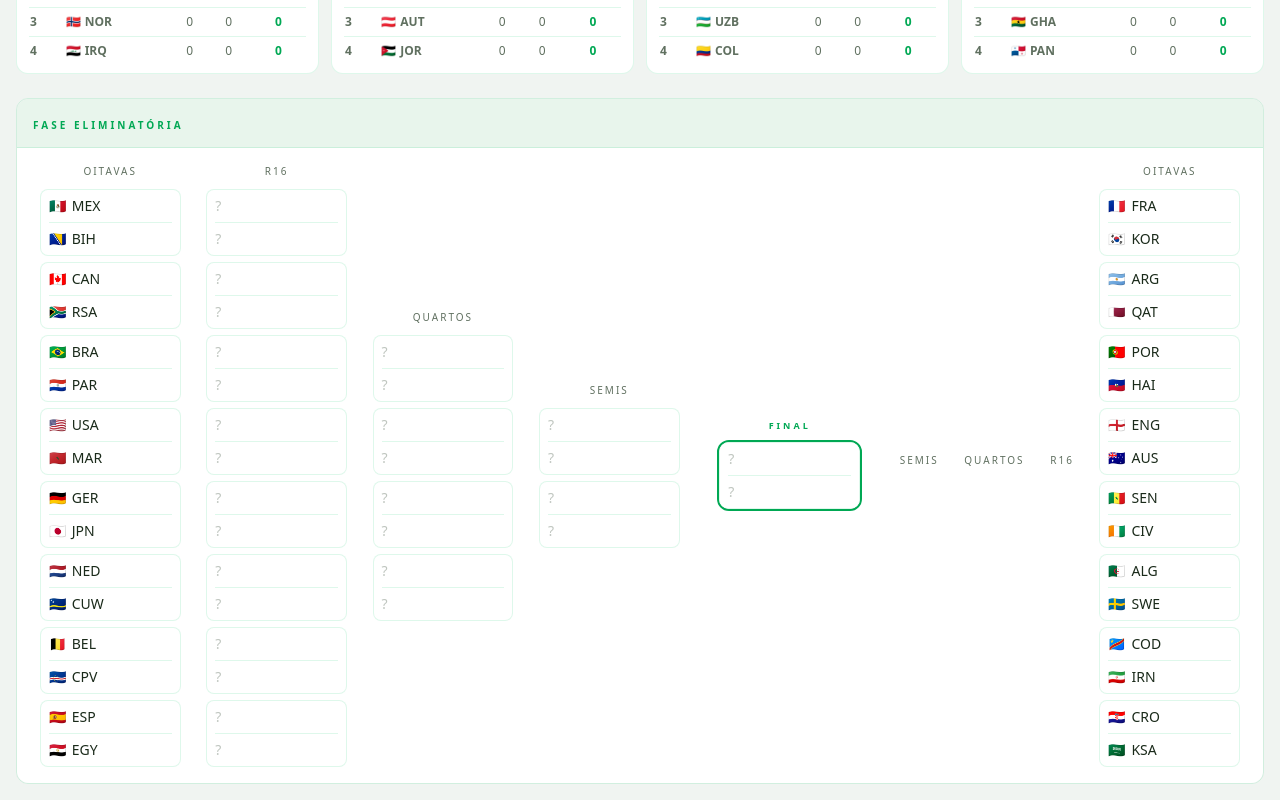
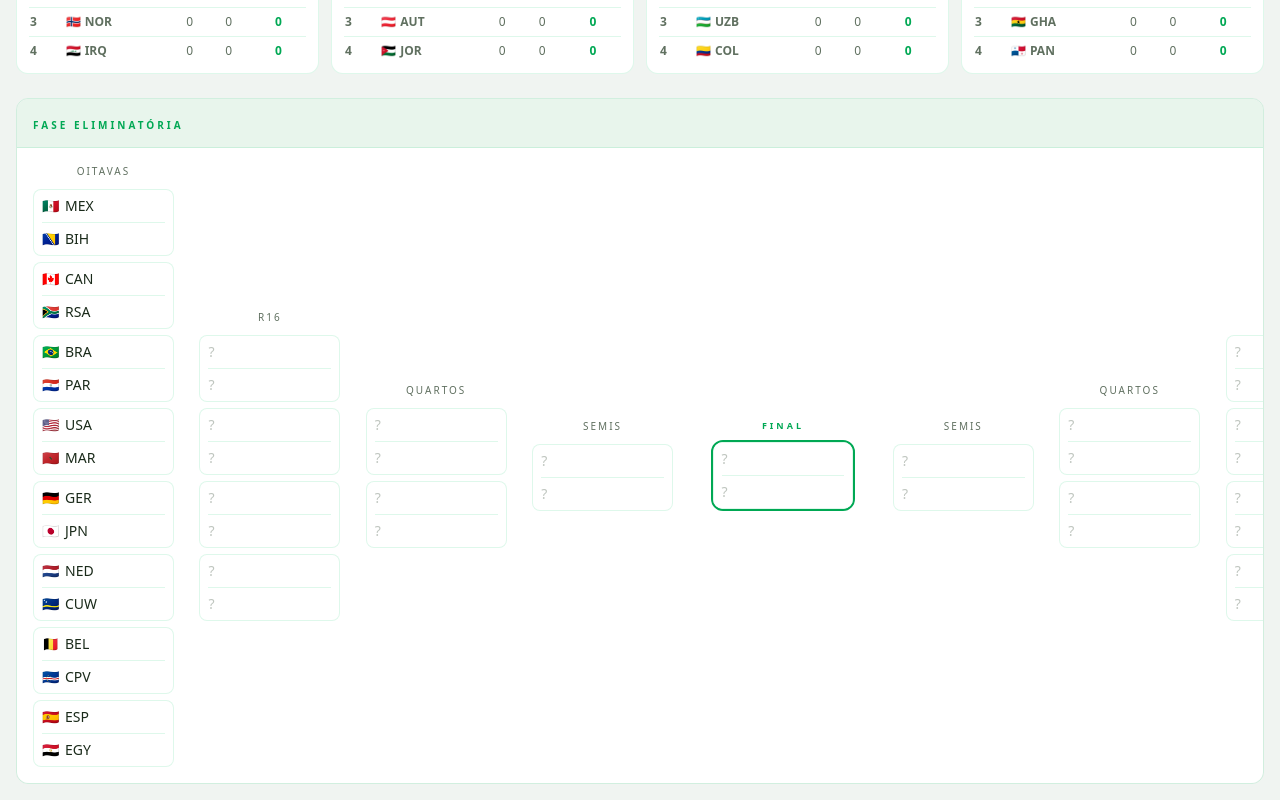
Before and after one commit to JonasMaia12/World-Cup-Predictor, a React (Vite) app: page / in a window 1280 px wide. Shown: the part 629-1429 px from the top of the page. Built offline with nearby package versions, Linux system fonts and the light colour scheme.

Commit message:
feat: BracketView — clickable match cards, champion banner, correct round sizes

```diff
--- a/src/components/bracket/BracketView.tsx
+++ b/src/components/bracket/BracketView.tsx
@@ -27,12 +27,22 @@ function TeamSlot({ code }: { code: string | null }) {
   )
 }
 
-function MatchCard({ match }: { match: BracketMatch }) {
+function MatchCard({
+  match,
+  onClick,
+}: {
+  match: BracketMatch
+  onClick?: (match: BracketMatch) => void
+}) {
   return (
     <div
       data-testid={`bracket-match-${match.id}`}
-      className="bg-wcp-surface border border-wcp-border rounded-lg overflow-hidden"
+      className={cn(
+        'bg-wcp-surface border border-wcp-border rounded-lg overflow-hidden',
+        onClick && 'cursor-pointer hover:border-wcp-primary transition-colors',
+      )}
       style={{ minWidth: 'clamp(110px, 11vw, 150px)' }}
+      onClick={onClick ? () => onClick(match) : undefined}
     >
       <TeamSlot code={match.home} />
       <div className="h-px bg-wcp-border mx-2" />
@@ -44,51 +54,59 @@ function MatchCard({ match }: { match: BracketMatch }) {
 function RoundColumn({
   title,
   matches,
+  onMatchClick,
 }: {
   title: string
   matches: BracketMatch[]
+  onMatchClick?: (match: BracketMatch) => void
 }) {
   return (
     <div className="flex flex-col gap-1.5 items-center">
       <span className="text-[10px] text-wcp-muted tracking-[2px] uppercase mb-1">{title}</span>
       <div className="flex flex-col gap-1.5">
         {matches.map((m) => (
-          <MatchCard key={m.id} match={m} />
+          <MatchCard key={m.id} match={m} onClick={onMatchClick} />
         ))}
       </div>
     </div>
   )
 }
 
-function DesktopBracket({ bracket }: { bracket: Bracket }) {
+function DesktopBracket({
+  bracket,
+  onMatchClick,
+}: {
+  bracket: Bracket
+  onMatchClick?: (match: BracketMatch) => void
+}) {
   const leftR32  = bracket.roundOf32.slice(0, 8)
   const rightR32 = bracket.roundOf32.slice(8)
-  const leftR16  = bracket.roundOf16.slice(0, 8)
-  const rightR16 = bracket.roundOf16.slice(8)
-  const leftQF   = bracket.quarterFinals.slice(0, 4)
-  const rightQF  = bracket.quarterFinals.slice(4)
-  const leftSF   = bracket.semiFinals.slice(0, 2)
-  const rightSF  = bracket.semiFinals.slice(2)
+  const leftR16  = bracket.roundOf16.slice(0, 4)
+  const rightR16 = bracket.roundOf16.slice(4)
+  const leftQF   = bracket.quarterFinals.slice(0, 2)
+  const rightQF  = bracket.quarterFinals.slice(2)
+  const leftSF   = bracket.semiFinals.slice(0, 1)
+  const rightSF  = bracket.semiFinals.slice(1)
 
   return (
     <div className="overflow-x-auto py-4 px-4">
       <div className="flex items-center justify-center min-w-fit" style={{ gap: 'clamp(12px, 2vw, 32px)' }}>
-        <RoundColumn title="Oitavas" matches={leftR32} />
-        <RoundColumn title="R16" matches={leftR16} />
-        <RoundColumn title="Quartos" matches={leftQF} />
-        <RoundColumn title="Semis" matches={leftSF} />
+        <RoundColumn title="Oitavas" matches={leftR32} onMatchClick={onMatchClick} />
+        <RoundColumn title="R16" matches={leftR16} onMatchClick={onMatchClick} />
+        <RoundColumn title="Quartos" matches={leftQF} onMatchClick={onMatchClick} />
+        <RoundColumn title="Semis" matches={leftSF} onMatchClick={onMatchClick} />
 
         <div className="flex flex-col items-center gap-2 px-3">
           <span className="text-[9px] text-wcp-primary tracking-[3px] uppercase font-bold">Final</span>
           <div className="border-2 border-wcp-primary rounded-xl overflow-hidden">
-            <MatchCard match={bracket.final} />
+            <MatchCard match={bracket.final} onClick={onMatchClick} />
           </div>
         </div>
 
-        <RoundColumn title="Semis" matches={rightSF} />
-        <RoundColumn title="Quartos" matches={rightQF} />
-        <RoundColumn title="R16" matches={rightR16} />
-        <RoundColumn title="Oitavas" matches={rightR32} />
+        <RoundColumn title="Semis" matches={rightSF} onMatchClick={onMatchClick} />
+        <RoundColumn title="Quartos" matches={rightQF} onMatchClick={onMatchClick} />
+        <RoundColumn title="R16" matches={rightR16} onMatchClick={onMatchClick} />
+        <RoundColumn title="Oitavas" matches={rightR32} onMatchClick={onMatchClick} />
       </div>
     </div>
   )
@@ -110,7 +128,13 @@ const ROUND_LABELS: Record<Round, string> = {
   final:         'Final',
 }
 
-function MobileBracket({ bracket }: { bracket: Bracket }) {
+function MobileBracket({
+  bracket,
+  onMatchClick,
+}: {
+  bracket: Bracket
+  onMatchClick?: (match: BracketMatch) => void
+}) {
   const [activeRound, setActiveRound] = useState<Round>('roundOf32')
   const matches = ROUND_MATCHES[activeRound](bracket)
 
@@ -129,7 +153,7 @@ function MobileBracket({ bracket }: { bracket: Bracket }) {
           {ROUND_LABELS[activeRound]}
         </span>
         {matches.map((m) => (
-          <MatchCard key={m.id} match={m} />
+          <MatchCard key={m.id} match={m} onClick={onMatchClick} />
         ))}
       </div>
     </div>
@@ -138,16 +162,32 @@ function MobileBracket({ bracket }: { bracket: Bracket }) {
 
 interface BracketViewProps {
   bracket: Bracket
+  champion?: string | null
+  onMatchClick?: (match: BracketMatch) => void
 }
 
-export function BracketView({ bracket }: BracketViewProps) {
+export function BracketView({ bracket, champion, onMatchClick }: BracketViewProps) {
+  const championTeam = champion ? TEAMS.find((t) => t.code === champion) : null
+
   return (
     <div>
+      {champion && (
+        <div
+          data-testid="champion-banner"
+          className="mx-4 mt-4 mb-2 p-4 rounded-xl border-2 border-wcp-primary bg-wcp-surface-subtle flex items-center justify-center gap-3"
+        >
+          <span className="text-2xl">🏆</span>
+          <span className="font-bold text-lg text-wcp-text">
+            {championTeam?.flag} {champion}
+          </span>
+          <span className="text-wcp-muted text-sm">É o Campeão do Mundo!</span>
+        </div>
+      )}
       <div className="hidden md:block">
-        <DesktopBracket bracket={bracket} />
+        <DesktopBracket bracket={bracket} onMatchClick={onMatchClick} />
       </div>
       <div className="md:hidden">
-        <MobileBracket bracket={bracket} />
+        <MobileBracket bracket={bracket} onMatchClick={onMatchClick} />
       </div>
     </div>
   )
```
Also changed, not shown: 1 other file (tests, documents, lock files or other folders).
